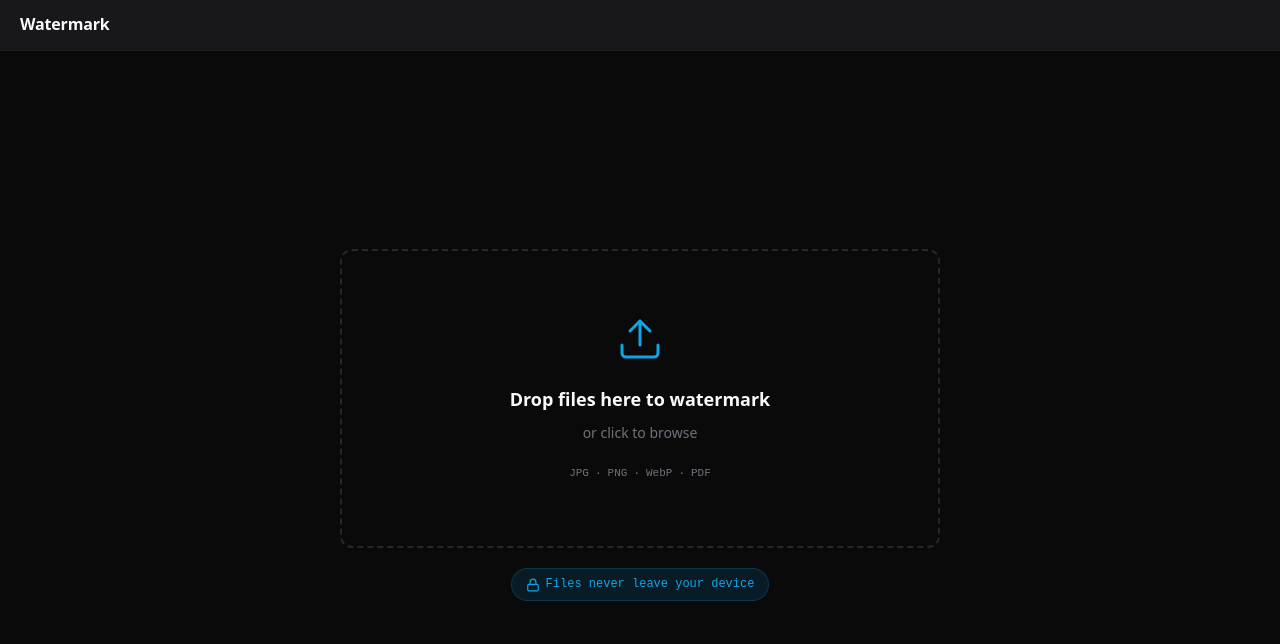
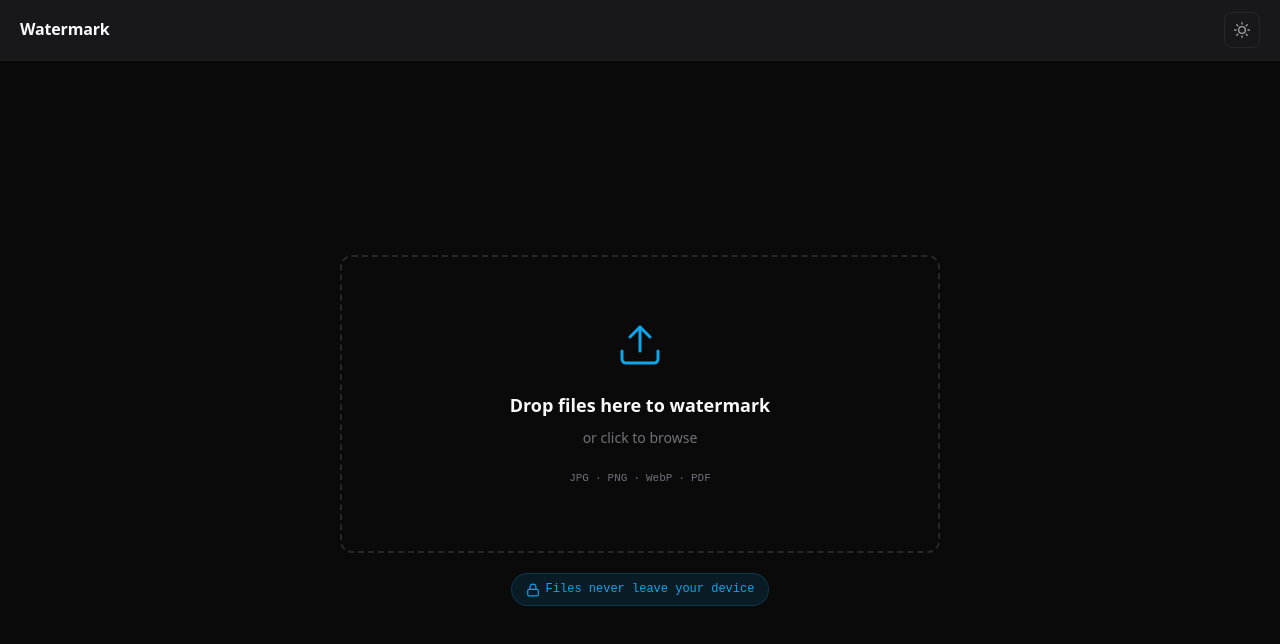
Before and after one commit to ahnafalfariza/watermarker, a React (Vite) app: page / in a window 1280 px wide. Shown: the top 644 px of the page. Built offline with nearby package versions, Linux system fonts and the light colour scheme; a web font is replaced by a local one.

Commit message:
feat: add theme toggle functionality and update layout

```diff
--- a/index.html
+++ b/index.html
@@ -1,6 +1,7 @@
 <!DOCTYPE html>
-<html lang="en" data-theme="dark">
+<html lang="en">
   <head>
+    <script>document.documentElement.dataset.theme=localStorage.getItem('theme')||'dark'</script>
     <meta charset="UTF-8" />
     <meta name="viewport" content="width=device-width, initial-scale=1.0" />
     <title>Watermark</title>
--- a/src/components/DropZone.jsx
+++ b/src/components/DropZone.jsx
@@ -1,4 +1,5 @@
 import { useState, useCallback, useRef } from 'react'
+import ThemeToggle from './ThemeToggle.jsx'
 
 export default function DropZone({ onFiles }) {
   const [dragOver, setDragOver] = useState(false)
@@ -36,6 +37,7 @@ export default function DropZone({ onFiles }) {
     <div className="dropzone-page">
       <header className="header">
         <h1 className="header-title">Watermark</h1>
+        <ThemeToggle />
       </header>
 
       <main className="dropzone-content">
--- a/src/components/Editor.jsx
+++ b/src/components/Editor.jsx
@@ -5,6 +5,7 @@ import TemplatePanel from './Sidebar/TemplatePanel.jsx'
 import Preview from './Canvas/Preview.jsx'
 import FileInfo from './Canvas/FileInfo.jsx'
 import BatchPanel from './BatchPanel.jsx'
+import ThemeToggle from './ThemeToggle.jsx'
 import { processImage } from '../lib/imageProcessor.js'
 import { processPdf } from '../lib/pdfProcessor.js'
 import { processBatch, createZip } from '../lib/batchCoordinator.js'
@@ -100,9 +101,12 @@ export default function Editor({
     <div className="editor">
       <header className="header">
         <h1 className="header-title">Watermark</h1>
-        <button className="btn btn-ghost" onClick={onStartOver}>
-          Start Over
-        </button>
+        <div className="header-actions">
+          <ThemeToggle />
+          <button className="btn btn-ghost" onClick={onStartOver}>
+            Start Over
+          </button>
+        </div>
       </header>
 
       <div className="editor-layout">
--- /dev/null
+++ b/src/components/ThemeToggle.jsx
@@ -0,0 +1,41 @@
+import { useState, useCallback } from 'react'
+
+export default function ThemeToggle() {
+  const [theme, setTheme] = useState(
+    () => document.documentElement.dataset.theme || 'dark'
+  )
+
+  const toggle = useCallback(() => {
+    const next = theme === 'dark' ? 'light' : 'dark'
+    document.documentElement.dataset.theme = next
+    localStorage.setItem('theme', next)
+    setTheme(next)
+  }, [theme])
+
+  return (
+    <button
+      className="btn-theme-toggle"
+      onClick={toggle}
+      aria-label={`Switch to ${theme === 'dark' ? 'light' : 'dark'} mode`}
+      title={`Switch to ${theme === 'dark' ? 'light' : 'dark'} mode`}
+    >
+      {theme === 'dark' ? (
+        <svg width="16" height="16" viewBox="0 0 24 24" fill="none" stroke="currentColor" strokeWidth="2" strokeLinecap="round" strokeLinejoin="round">
+          <circle cx="12" cy="12" r="5" />
+          <line x1="12" y1="1" x2="12" y2="3" />
+          <line x1="12" y1="21" x2="12" y2="23" />
+          <line x1="4.22" y1="4.22" x2="5.64" y2="5.64" />
+          <line x1="18.36" y1="18.36" x2="19.78" y2="19.78" />
+          <line x1="1" y1="12" x2="3" y2="12" />
+          <line x1="21" y1="12" x2="23" y2="12" />
+          <line x1="4.22" y1="19.78" x2="5.64" y2="18.36" />
+          <line x1="18.36" y1="5.64" x2="19.78" y2="4.22" />
+        </svg>
+      ) : (
+        <svg width="16" height="16" viewBox="0 0 24 24" fill="none" stroke="currentColor" strokeWidth="2" strokeLinecap="round" strokeLinejoin="round">
+          <path d="M21 12.79A9 9 0 1 1 11.21 3 7 7 0 0 0 21 12.79z" />
+        </svg>
+      )}
+    </button>
+  )
+}
--- a/src/styles/globals.css
+++ b/src/styles/globals.css
@@ -83,6 +83,32 @@ body {
   font-size: 16px;
   font-weight: 700;
   letter-spacing: -0.01em;
+}
+
+.header-actions {
+  display: flex;
+  align-items: center;
+  gap: 4px;
+}
+
+.btn-theme-toggle {
+  display: flex;
+  align-items: center;
+  justify-content: center;
+  width: 36px;
+  height: 36px;
+  background: transparent;
+  border: 1px solid var(--border);
+  border-radius: var(--radius-md);
+  color: var(--text-secondary);
+  cursor: pointer;
+  transition: all 0.15s ease;
+}
+
+.btn-theme-toggle:hover {
+  background: var(--surface-hover);
+  color: var(--text);
+  border-color: var(--text-tertiary);
 }
 
 /* ─── Drop Zone Page ─── */
```
